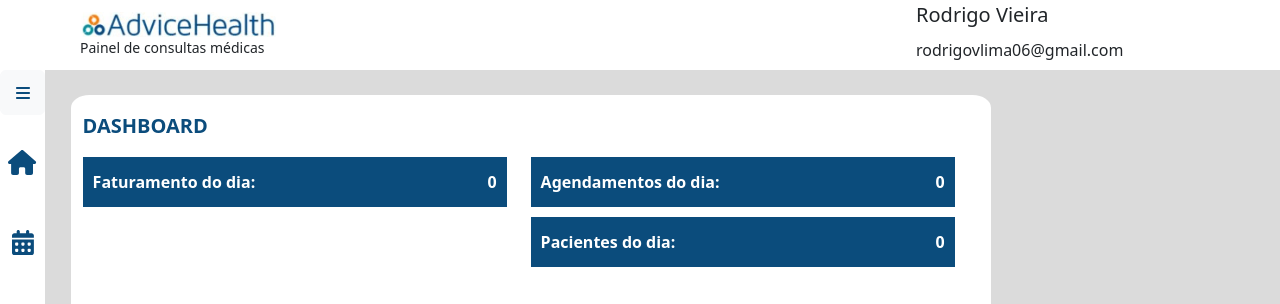
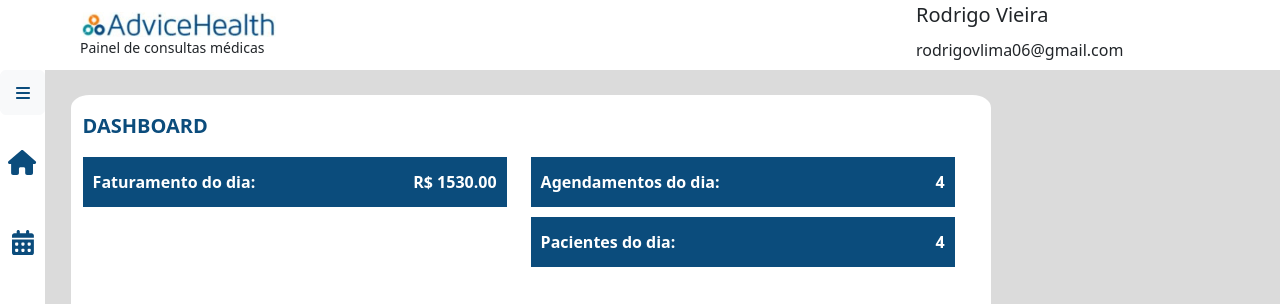
Before and after one commit to RodrigoVieira06/ReactAppTest, a React (Create React App) app: page / in a window 1280 px wide. Shown: the top 304 px of the page. Built offline with nearby package versions, Linux system fonts and the light colour scheme.

Commit message:
Desenvolvida a contabilização de dados na tela de dashboard, sem tratamento por data

```diff
--- a/src/components/pages/Home/Inicio/Dashboard/index.tsx
+++ b/src/components/pages/Home/Inicio/Dashboard/index.tsx
@@ -1,6 +1,32 @@
 import Informacao from './Informacao';
+import consultas from '../../../../../data/consultas.json';
+import { IConsulta } from '../../../../../models/IConsulta';
+
+// function buscarValores(data: string): Array<string> {
+function buscarValores(): Array<string> {
+    // foi desenvolvida uma lista de valores que serão contabilizados e informados na tela
+    // inicial referente à data selecionada
+    let faturamento = 0;
+    let agendamentos = 0;
+    let pacientes = 0;
+
+    consultas.forEach((consulta: IConsulta) => {
+        // if (consulta.data == data) {
+        faturamento += consulta.valor;
+        agendamentos++;
+        pacientes++;
+        // }
+    });
+    return [faturamento.toFixed(2).toString(), agendamentos.toString(), pacientes.toString()];
+}
 
 const Dashboard = () => {
+    const dadosDashboard = buscarValores();
+
+    const faturamento = 'R$ '+dadosDashboard[0];
+    const agendamentos = dadosDashboard[1];
+    const pacientes = dadosDashboard[2];
+
     return (
         <div className='row'>
             <span className='titulo'>
@@ -8,11 +34,11 @@ const Dashboard = () => {
             </span>
             <div className='row mt-3'>
                 <div className='col-sm-6'>
-                    <Informacao texto='Faturamento do dia:' />
+                    <Informacao texto='Faturamento do dia:' valor={faturamento} />
                 </div>
                 <div className='col-sm-6'>
-                    <Informacao texto='Agendamentos do dia:' />
-                    <Informacao texto='Pacientes do dia:' />
+                    <Informacao texto='Agendamentos do dia:' valor={agendamentos} />
+                    <Informacao texto='Pacientes do dia:' valor={pacientes} />
                 </div>
             </div>
         </div>
```
